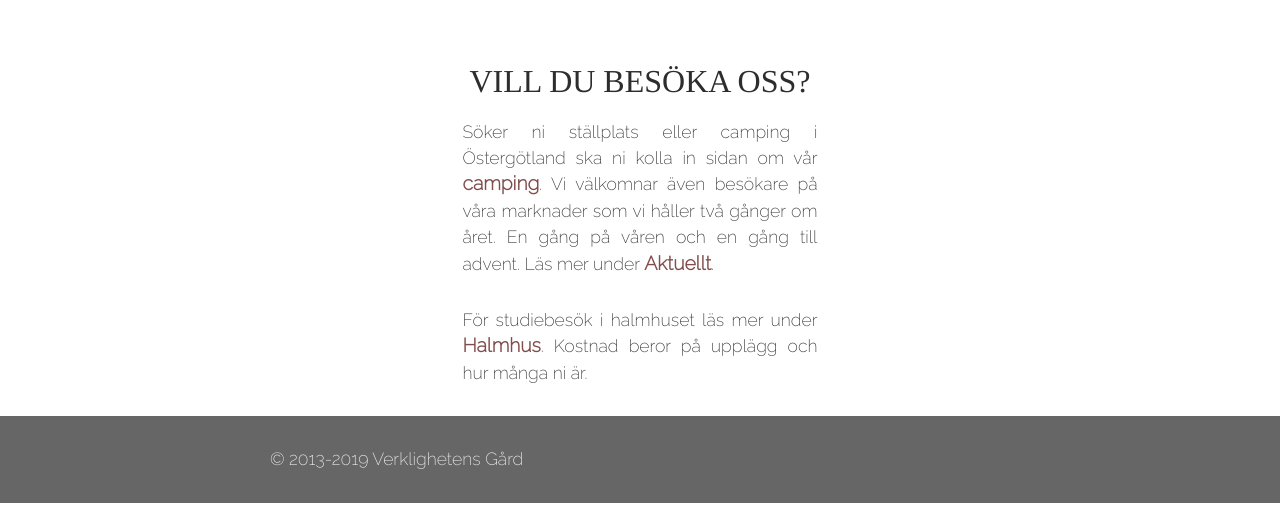
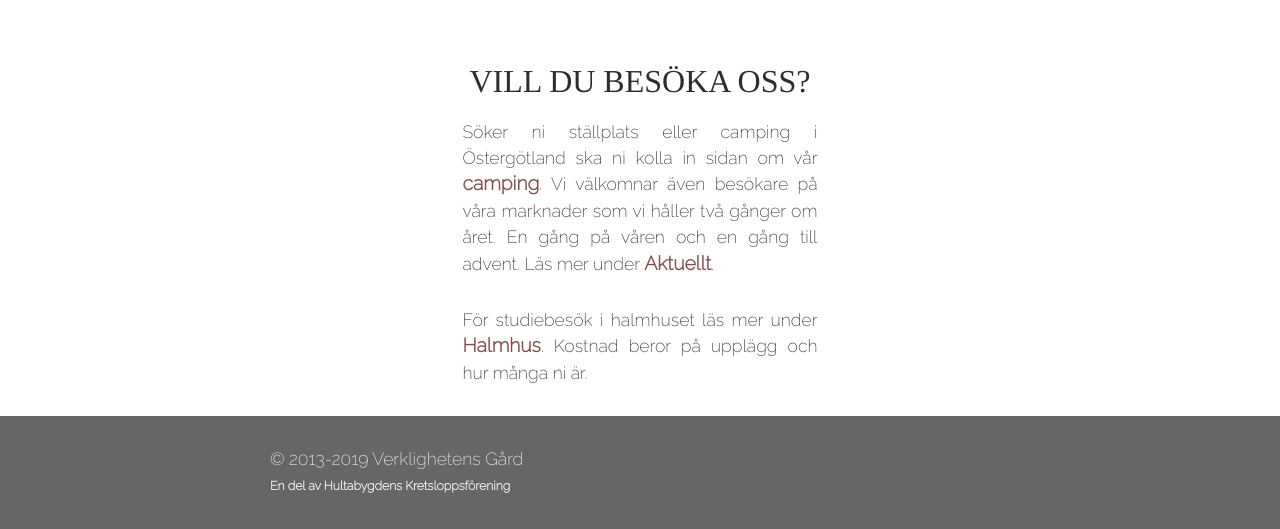
Before and after one commit to lejossan/verkligheten, a PHP site: page /index.php in a window 1280 px wide. Shown: the part 1562-2091 px from the top of the page. Before the commit the page ends 2065 px from the top, so only its background shows below. Run offline with PHP 8.4, Linux system fonts and the light colour scheme; some libraries are stand-ins or nearby versions; some web fonts are replaced.

Commit message:
hulta i footern

```diff
--- a/css/styles.css
+++ b/css/styles.css
@@ -368,6 +368,11 @@ iframe {
   width: 100%;
 }
 
+.hulta {
+  font-size: 0.7em;
+  display: block;
+}
+
 /* SECTIONS */
 .payoff {
   background-color: #D9D9C6;
--- a/footer.php
+++ b/footer.php
@@ -1,6 +1,7 @@
 <div id="footer">
   <div class="container">
-    <p>&copy; 2013-<?php echo date("Y"); ?> Verklighetens Gård </p>
+    <p>&copy; 2013-<?php echo date("Y"); ?> Verklighetens Gård
+    <a class="hulta" href="http://www.hultabygden.se/" target="_blank">En del av Hultabygdens Kretsloppsförening</a></p>
   </div>
 </div>
 
--- a/header.php
+++ b/header.php
@@ -19,7 +19,7 @@
   <meta name="author" content="Verklighetens Gård">
   <meta name="viewport" content="width=device-width, initial-scale=1">
 
-  <link rel="stylesheet" href="css/styles.css?v=1.9">
+  <link rel="stylesheet" href="css/styles.css?v=2">
   <link rel="stylesheet" href="css/jquery.fancybox.min.css">
   <link href="https://fonts.googleapis.com/css?family=Amatica+SC|Raleway:200" rel="stylesheet">
 
--- a/sass/general.scss
+++ b/sass/general.scss
@@ -101,7 +101,10 @@ iframe{
   display: inline-block!important;
   width: 100%;
 }
-
+.hulta {
+  font-size: 0.7em;
+  display: block;
+}
 /* SECTIONS */
 
 
```
Also changed, not shown: 1 other file.
